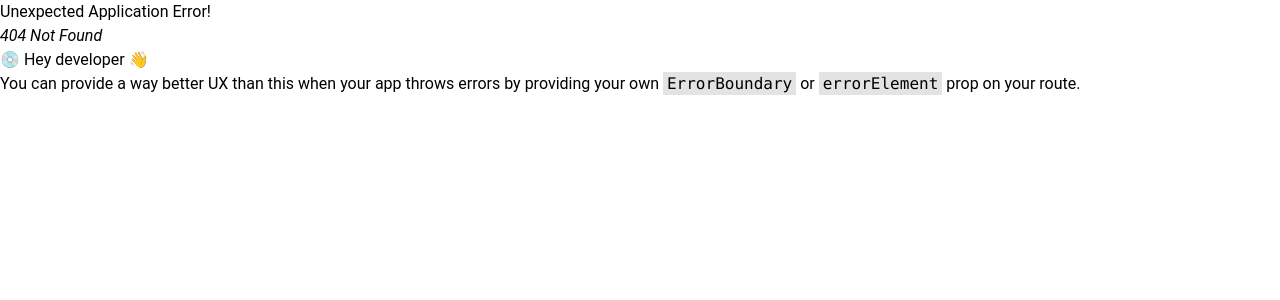
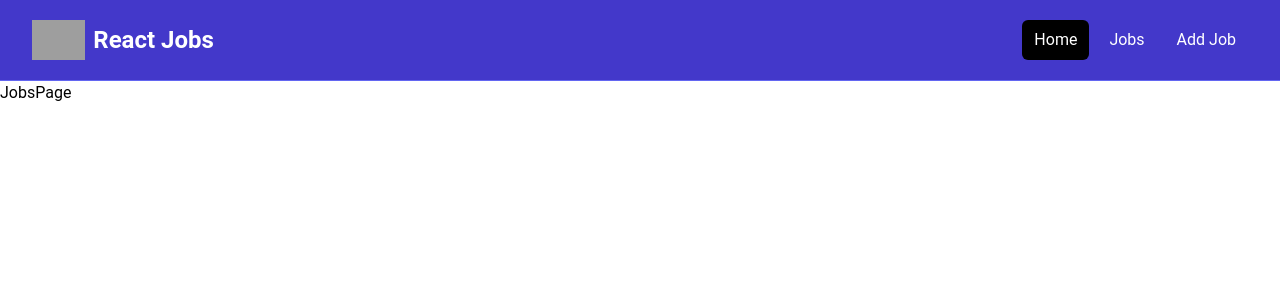
Before and after one commit to Blue89Azul/react-app, a React (Vite) app: page /jobs in a window 1280 px wide. Before the commit this address had no page. Shown: the top 300 px of the page. Built offline with nearby package versions, Linux system fonts and the light colour scheme; grey boxes are pictures that could not be loaded.

Commit message:
added job page and link

```diff
--- a/src/App.jsx
+++ b/src/App.jsx
@@ -7,11 +7,13 @@ import {
 
 import MainLayout from "./layouts/MainLayout";
 import HomePage from "./pages/HomePage";
+import JobsPage from "./pages/JobsPage";
 
 const router = createBrowserRouter(
   createRoutesFromElements(
     <Route path='/' element={<MainLayout />}>
       <Route index element={<HomePage />} />
+      <Route path='/jobs' element={<JobsPage />} />
     </Route>
   )
 );
@@ -20,11 +22,6 @@ const App = () => {
   return (
     <>
       <RouterProvider router={router} />
-      {/* <Navbar />
-      <Hero title="Main Titile" subtitle="This is subtitle" />
-      <HomeCards />
-      <JobListings />
-      <ViewAllJobs /> */}
     </>
   );
 }
--- a/src/components/Navbar.jsx
+++ b/src/components/Navbar.jsx
@@ -10,7 +10,7 @@ const Navbar = () => {
             className="flex flex-1 items-center justify-center md:items-stretch md:justify-start"
           >
             {/* <!-- Logo --> */}
-            <a className="flex flex-shrink-0 items-center mr-4" href="/index.html">
+            <a className="flex flex-shrink-0 items-center mr-4" href="/">
               <img
                 className="h-10 w-auto"
                 src={ logo }
@@ -23,17 +23,17 @@ const Navbar = () => {
             <div className="md:ml-auto">
               <div className="flex space-x-2">
                 <a
-                  href="/index.html"
+                  href="/"
                   className="text-white bg-black hover:bg-gray-900 hover:text-white rounded-md px-3 py-2"
                   >Home</a
                 >
                 <a
-                  href="/jobs.html"
+                  href="/jobs"
                   className="text-white hover:bg-gray-900 hover:text-white rounded-md px-3 py-2"
                   >Jobs</a
                 >
                 <a
-                  href="/add-job.html"
+                  href="/add-job"
                   className="text-white hover:bg-gray-900 hover:text-white rounded-md px-3 py-2"
                   >Add Job</a
                 >
--- /dev/null
+++ b/src/pages/JobsPage.jsx
@@ -0,0 +1,5 @@
+const JobsPage = () => {
+    return <h1>JobsPage</h1>
+}
+
+export default JobsPage
```
